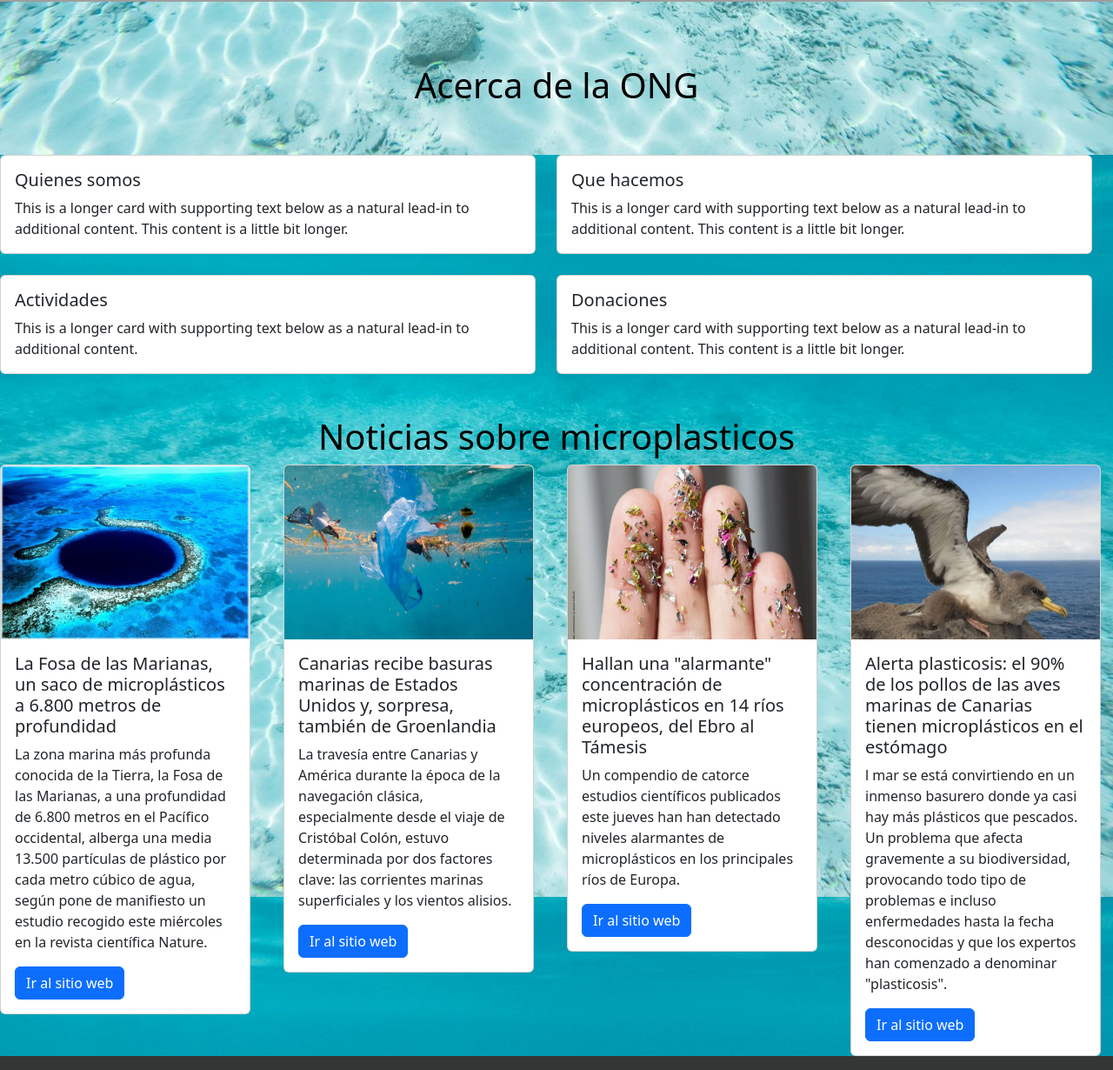
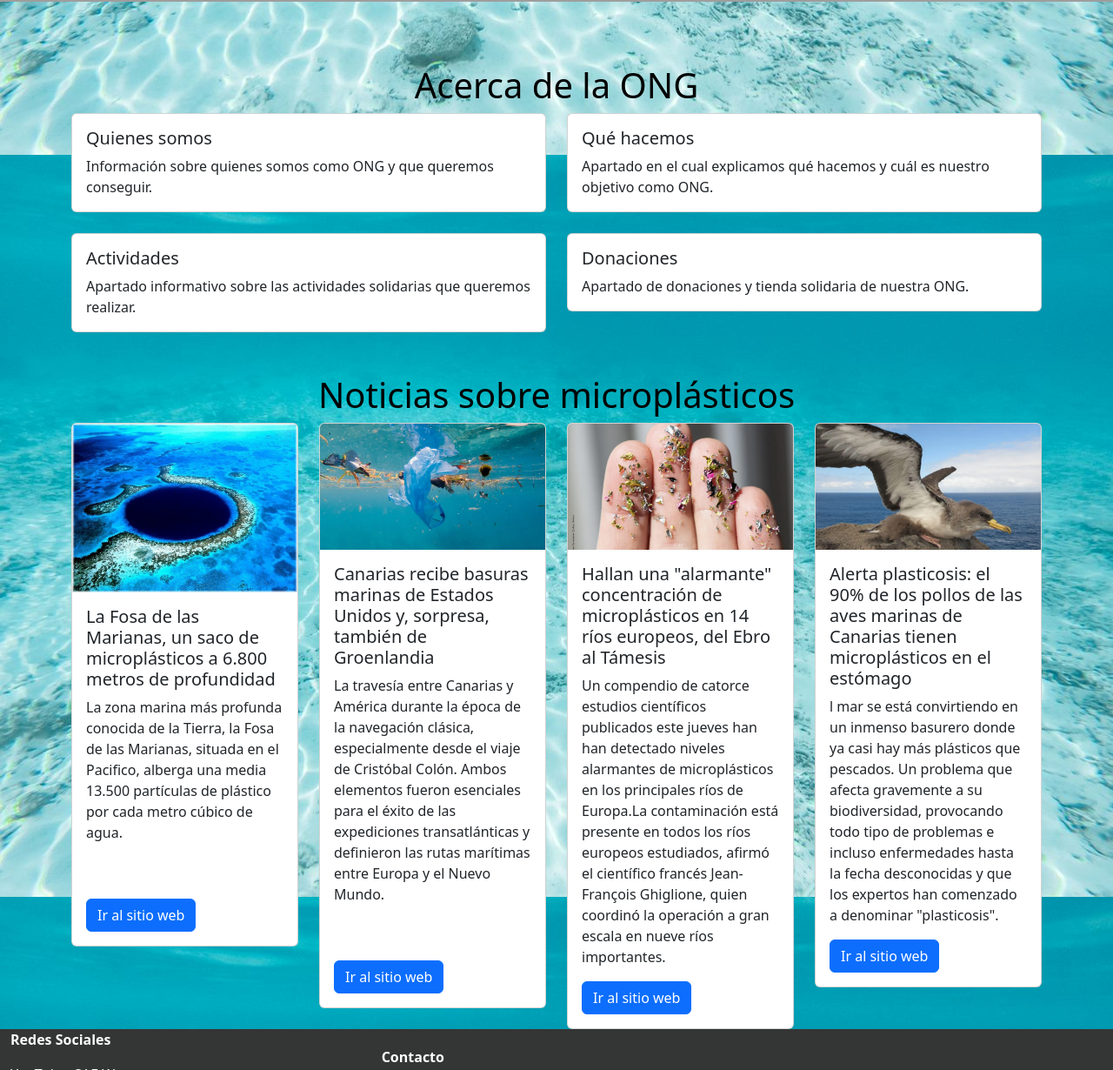
Before and after one commit to SaraGJ1706/Proyecto-Sinetsis-M12.1--main, a plain HTML site: page index_castellano.html in a window 1280 px wide. Shown: the part 675-1905 px from the top of the page at 87% size. Drawn offline with nearby package versions, Linux system fonts and the light colour scheme; grey boxes are pictures that could not be loaded.

Commit message:
comit dia 7

```diff
--- a/css/style2.css
+++ b/css/style2.css
@@ -13,6 +13,10 @@
     border-radius: 60%;
 }
 
+h1 {
+    text-align: center;
+}
+
 #footer {
     background-color:rgb(52, 53, 53);
     color: #fdfdfd;
--- a/index_castellano.html
+++ b/index_castellano.html
@@ -10,9 +10,10 @@
     <link rel="stylesheet" href="./css/style.css">
 </head>
 <body class="body">
+    <!-- Navbar -->
     <nav class="navbar navbar-expand-lg bg-body-tertiary navbar bg-dark border-bottom border-body" data-bs-theme="dark">
         <div class="container-fluid">
-          <img src="./img/icono.png" class="icono_menu">
+          <img src="./img/icono.png" class="icono_menu img-fluid">
           <a class="navbar-brand" href="#">ONG - SEA W</a>
           <button class="navbar-toggler" type="button" data-bs-toggle="collapse" data-bs-target="#navbarScroll" aria-controls="navbarScroll" aria-expanded="false" aria-label="Toggle navigation">
             <span class="navbar-toggler-icon"></span>
@@ -20,16 +21,16 @@
           <div class="collapse navbar-collapse" id="navbarScroll">
             <ul class="navbar-nav me-auto my-2 my-lg-0 navbar-nav-scroll" style="--bs-scroll-height: 100px;">
               <li class="nav-item">
-                <a class="nav-link active" aria-current="page" href="#">Pagina principal</a>
+                <a class="nav-link active" aria-current="page" href="#">Página principal</a>
               </li>
               <li class="nav-item dropdown">
                 <a class="nav-link dropdown-toggle" href="#" role="button" data-bs-toggle="dropdown" aria-expanded="false">
                   Idiomas
                 </a>
                 <ul class="dropdown-menu">
-                  <li><a class="dropdown-item" href="#">Español <img src="./img/español.jpg" class="bandera_idioma"></a></li>
-                  <li><a class="dropdown-item" href="#">Catalan <img src="./img/catalan.jpg" class="bandera_idioma"></a></li>
-                  <li><a class="dropdown-item" href="#">Inglés <img src="./img/ingles.jpg" class="bandera_idioma"></a></li>
+                  <li><a class="dropdown-item" href="#">Español <img src="./img/español.jpg" class="bandera_idioma img-fluid"></a></li>
+                  <li><a class="dropdown-item" href="#">Catalán <img src="./img/catalan.jpg" class="bandera_idioma img-fluid"></a></li>
+                  <li><a class="dropdown-item" href="#">Inglés <img src="./img/ingles.jpg" class="bandera_idioma img-fluid"></a></li>
                 </ul>
               </li>
             </ul>
@@ -40,95 +41,100 @@
           </div>
         </div>
       </nav>
-      <div id="encabezado">
+
+    <!-- Encabezado -->
+    <div id="encabezado" class="text-center">
         <h1>ONG - SEA W</h1>
     </div>
-<br>
-<br>
-<br>
-      <!-- CUATRO CARTAS DE LOS TEMAS -->
+
+    <br><br><br>
+
+    <!-- Cuatro cartas de los temas -->
+    <div class="container">
         <div class="col-lg-12">
-        <h2 class="texto">Acerca de la ONG</h2>
+            <h2 class="texto text-center">Acerca de la ONG</h2>
         </div>
-    <div class="row id">
-      <div class="row row-cols-1 row-cols-md-2 g-4 ">
-        <div class="col-lg-6 col-md-12 col-12 col-sm-12">
-          <div class="card  resaltado">
-
+        <div class="row row-cols-1 row-cols-sm-2 row-cols-md-2 row-cols-lg-2 g-4">
+            <div class="col">
+                <div class="card resaltado">
                     <div class="card-body">
                         <h5 class="card-title">Quienes somos</h5>
-              <p class="card-text">This is a longer card with supporting text below as a natural lead-in to additional content. This content is a little bit longer.</p>
+                        <p class="card-text">Información sobre quienes somos como ONG y que queremos conseguir.</p>
                     </div>
                 </div>
             </div>
-        <div class="col-lg-6 col-md-12 col-12 col-sm-12">
+            <div class="col">
                 <div class="card resaltado">
                     <div class="card-body">
-              <h5 class="card-title">Que hacemos</h5>
-              <p class="card-text">This is a longer card with supporting text below as a natural lead-in to additional content. This content is a little bit longer.</p>
+                        <h5 class="card-title">Qué hacemos</h5>
+                        <p class="card-text">Apartado en el cual explicamos qué hacemos y cuál es nuestro objetivo como ONG.</p>
                     </div>
                 </div>
             </div>
-        <div class="col-lg-6 col-md-12 col-12 col-sm-12">
+            <div class="col">
                 <div class="card resaltado">
                     <div class="card-body">
                         <h5 class="card-title">Actividades</h5>
-              <p class="card-text">This is a longer card with supporting text below as a natural lead-in to additional content.</p>
+                        <p class="card-text">Apartado informativo sobre las actividades solidarias que queremos realizar.</p>
                     </div>
                 </div>
             </div>
-        <div class="col-lg-6 col-md-12 col-12 col-sm-12">
+            <div class="col">
                 <div class="card resaltado">
                     <div class="card-body">
                         <h5 class="card-title">Donaciones</h5>
-              <p class="card-text">This is a longer card with supporting text below as a natural lead-in to additional content. This content is a little bit longer.</p>
+                        <p class="card-text">Apartado de donaciones y tienda solidaria de nuestra ONG.</p>
+                    </div>
                 </div>
             </div>
         </div>
     </div>
 
-          <!-- Zona de las noticias -->
+    <br><br>
+
+    <!-- Noticias -->
+    <div class="container">
         <div class="col-lg-12">
+            <h2 class="texto text-center">Noticias sobre microplásticos</h2>
+        </div>
+        <div class="row row-cols-1 row-cols-sm-2 row-cols-md-3 row-cols-lg-4 g-4">
+            <div class="col">
+                <div class="card" style="width: 100%;">
+                    <img src="./img/noticia1.jpg" class="card-img-top img-fluid" alt="noticia">
+                    <div class="card-body">
+                    <h5 class="card-title">La Fosa de las Marianas, un saco de microplásticos a 6.800 metros de profundidad</h5>
+                    <p class="card-text">La zona marina más profunda conocida de la Tierra, la Fosa de las Marianas, situada en el Pacifico, alberga una media 13.500 partículas de plástico por cada metro cúbico de agua.</p>
                     <br>
                     <br>
-            <h2 class="texto">Noticias sobre microplasticos</h2>
-          </div>
-
-          <div class="container">
-            <div class="row">
-              <div class="col-lg-3 col-md-6 col-sm-6">
-                <div class="card" style="width: 18rem;">
-                  <img src="./img/noticia1.jpg" class="card-img-top" alt="noticia">
-                  <div class="card-body">
-                    <h5 class="card-title">La Fosa de las Marianas, un saco de microplásticos a 6.800 metros de profundidad</h5>
-                    <p class="card-text">La zona marina más profunda conocida de la Tierra, la Fosa de las Marianas, a una profundidad de 6.800 metros en el Pacífico occidental, alberga una media 13.500 partículas de plástico por cada metro cúbico de agua, según pone de manifiesto un estudio recogido este miércoles en la revista científica Nature.</p>
                     <a href="https://www.20minutos.es/noticia/5705566/0/fosa-las-marianas-un-saco-microplasticos-6-800-metros-profundidad/" class="btn btn-primary">Ir al sitio web</a>
                     </div>
                 </div>
             </div>
-              <div class="col-lg-3 col-md-6 col-sm-6">
-                <div class="card" style="width: 18rem;">
-                  <img src="./img/noticia2.jpg" class="card-img-top" alt="noticia">
+            <div class="col">
+                <div class="card" style="width: 100%;">
+                    <img src="./img/noticia2.jpg" class="card-img-top img-fluid" alt="noticia">
                     <div class="card-body">
                     <h5 class="card-title">Canarias recibe basuras marinas de Estados Unidos y, sorpresa, también de Groenlandia</h5>
-                    <p class="card-text">La travesía entre Canarias y América durante la época de la navegación clásica, especialmente desde el viaje de Cristóbal Colón, estuvo determinada por dos factores clave: las corrientes marinas superficiales y los vientos alisios.</p>
+                    <p class="card-text">La travesía entre Canarias y América durante la época de la navegación clásica, especialmente desde el viaje de Cristóbal Colón. Ambos elementos fueron esenciales para el éxito de las expediciones transatlánticas y definieron las rutas marítimas entre Europa y el Nuevo Mundo.</p>
+                    <br>
+                    <br>
                     <a href="https://www.20minutos.es/medio-ambiente/blogs/cronicaverde/canarias-recibe-basuras-marinas-estados-unidos-sorpresa-tambien-groenlandia-5701653/" class="btn btn-primary">Ir al sitio web</a>
                     </div>
                 </div>
             </div>
-              <div class="col-lg-3 col-md-6 col-sm-6 col-6">
-                <div class="card" style="width: 18rem;">
-                  <img src="./img/noticia3.jpg" class="card-img-top" alt="noticia">
+            <div class="col">
+                <div class="card" style="width: 100%;">
+                    <img src="./img/noticia3.jpg" class="card-img-top img-fluid" alt="noticia">
                     <div class="card-body">
                     <h5 class="card-title">Hallan una "alarmante" concentración de microplásticos en 14 ríos europeos, del Ebro al Támesis</h5>
-                    <p class="card-text">Un compendio de catorce estudios científicos publicados este jueves han han detectado niveles alarmantes de microplásticos en los principales ríos de Europa.</p>
+                    <p class="card-text">Un compendio de catorce estudios científicos publicados este jueves han han detectado niveles alarmantes de microplásticos en los principales ríos de Europa.La contaminación está presente en todos los ríos europeos estudiados, afirmó el científico francés Jean-François Ghiglione, quien coordinó la operación a gran escala en nueve ríos importantes.</p>
                     <a href="https://www.20minutos.es/internacional/hallan-una-alarmante-concentracion-microplasticos-14-rios-europeos-ebro-tamesis-5698472/" class="btn btn-primary">Ir al sitio web</a>
                     </div>
                 </div>
             </div>
-              <div class="col-lg-3 col-md-6 col-sm-6 col-6">
-                <div class="card" style="width: 18rem;">
-                  <img src="./img/noticia4.jpg" class="card-img-top" alt="noticia">
+            <div class="col">
+                <div class="card" style="width: 100%;">
+                    <img src="./img/noticia4.jpg" class="card-img-top img-fluid" alt="noticia">
                     <div class="card-body">
                     <h5 class="card-title">Alerta plasticosis: el 90% de los pollos de las aves marinas de Canarias tienen microplásticos en el estómago</h5>
                     <p class="card-text">l mar se está convirtiendo en un inmenso basurero donde ya casi hay más plásticos que pescados. Un problema que afecta gravemente a su biodiversidad, provocando todo tipo de problemas e incluso enfermedades hasta la fecha desconocidas y que los expertos han comenzado a denominar "plasticosis". </p>
@@ -139,25 +145,24 @@
         </div>
     </div>
 
-      <!--Pie de pagina-->
-      <div class="container">
+    <!-- Pie de página -->
+
         <div class="row" id="footer">
-          <div class="col-lg-4 col-md-12 col-sm-12">
-            <br>
+            <div class="col-lg-4 col-md-12 col-sm-12 text-center text-md-start">
                 <p><strong>Redes Sociales</strong></p>
                 <p>YouTube: SAE W</p>
                 <p>Instagram: @saew</p>
                 <p>Twitter: sae_w</p>
             </div>
-          <div class="col-lg-4 col-md-12 col-sm-12">
+            <div class="col-lg-4 col-md-12 col-sm-12 text-center text-md-start">
                 <p><strong>Contacto</strong></p>
                 <p>Teléfono: 123456789</p>
                 <p>Email: saew.2025@gmail.com</p>
             </div>
-          <div class="col-lg-4 col-md-12 col-sm-12">
+            <div class="col-lg-4 col-md-12 col-sm-12 text-center text-md-start">
                 <p><strong>SAE W</strong></p>
             </div>
         </div>
-      </div>
+
 </body>
 </html>
```
Also changed, not shown: Quienes somos/quienes_somos.html (+8 -7 lines). Lines whose indentation alone changed are shown as unchanged.
